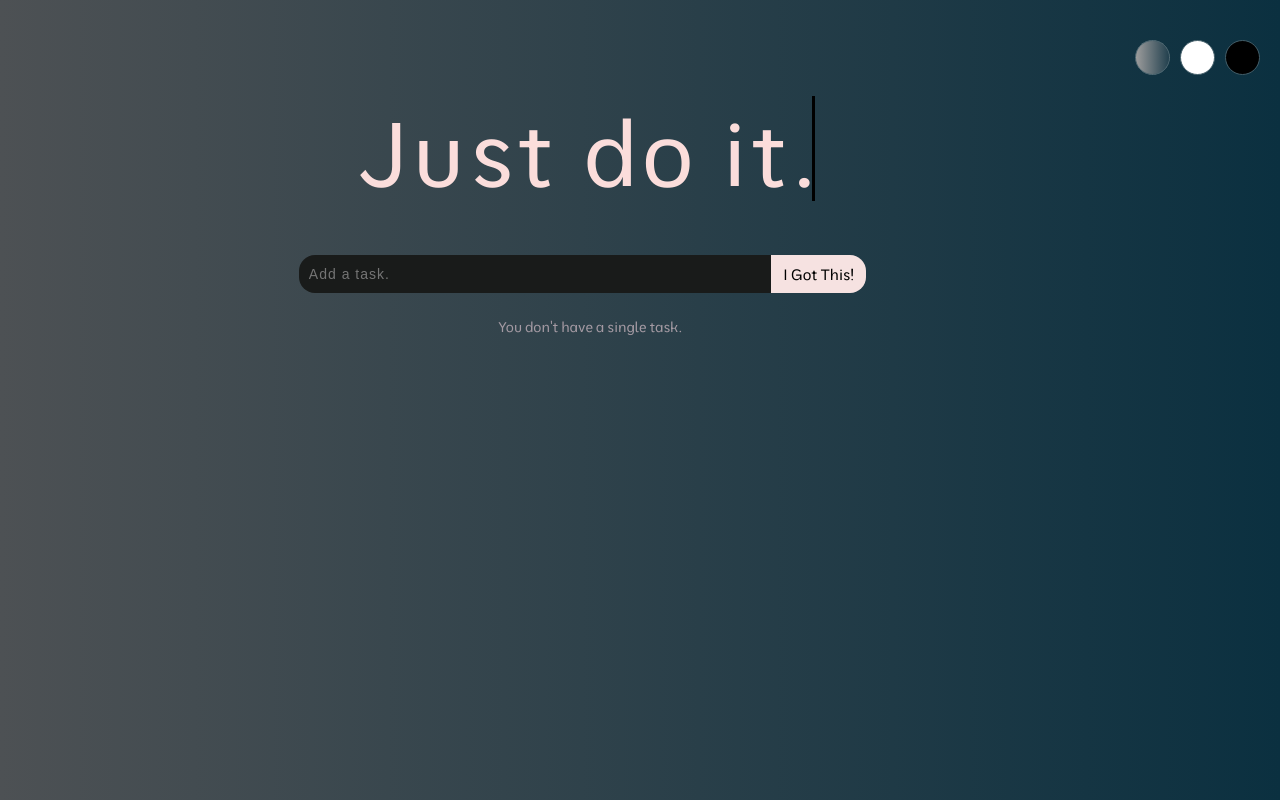
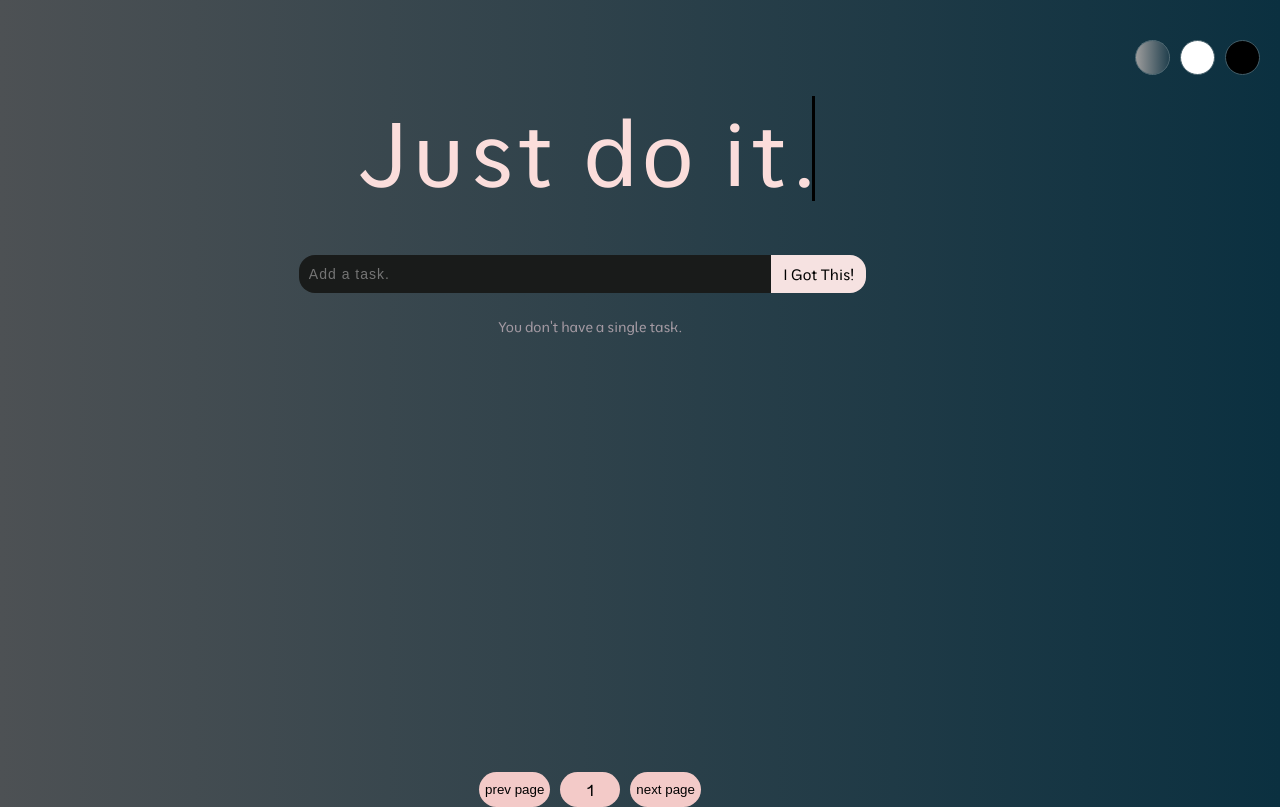
Before and after one commit to NikolayMishaev/Just-do-it-react, a React (Vite) app: page / in a window 1280 px wide. Built offline with nearby package versions, Linux system fonts and the light colour scheme; data requests are answered from the project's data file.

Commit message:
feat: добавлено отображение панели пагинации

```diff
--- a/src/DB/db.json
+++ b/src/DB/db.json
@@ -2,9 +2,9 @@
   "settings": [
     {
       "theme": "grey",
-      "page": 0,
+      "page": 1,
       "countTasksOnPage": 10,
-      "appID": 72,
+      "appID": 87,
       "id": "123"
     }
   ],
--- a/src/components/App/App.jsx
+++ b/src/components/App/App.jsx
@@ -15,10 +15,13 @@ function App() {
 
     const [inputValue, setInputValue] = useState("");
     const [dateLastTask, setDateLastTask] = useState(MESSAGES.taskListIsEmpty);
+    const [visiblePaginationPanel, setVisiblePaginationPanel] = useState(false);
     const dispatch = useDispatch()
     const theme = useSelector(state => state.appSettings.theme)
     const id = useSelector(state => state.appSettings.id)
     const tasks = useSelector(state => state.tasks.tasks)
+    const page = useSelector(state => state.appSettings.page)
+    const countTasksOnPage = useSelector(state => state.appSettings.countTasksOnPage)
 
     function handleInputTask (e) {
         setInputValue(e.target.value)
@@ -67,8 +70,16 @@ function App() {
       }, []);
 
       useEffect(() => {
+        // отобразить дату последней таски
         if (tasks.length > 0) setDateLastTask(getLastDate(tasks))
         else setDateLastTask(MESSAGES.taskListIsEmpty)
+        // отобразить панель пагинации
+        if (tasks.length < countTasksOnPage) {
+            setVisiblePaginationPanel(false)
+            updateAppSettingsServer({page: 1}).then(response => {
+                if (response) dispatch(setPageStore(response.page))
+            }).catch(error => console.log(error))
+        } else setVisiblePaginationPanel(true)
       }, [tasks])
 
   return (
@@ -84,9 +95,9 @@ function App() {
             <ul className="task-manager__container-tasks">
                 {viewTasks}
             </ul>
-            <div className="task-manager__pagination-panel display-none">
+            <div className={`task-manager__pagination-panel ${visiblePaginationPanel ? '' : 'display-none'}`}>
                 <button className="task-manager__button task-manager__button_pagination_prev">prev page</button>
-                <div className="task-manager__page"></div>
+                <div className="task-manager__page">{page}</div>
                 <button className="task-manager__button task-manager__button_pagination_next">next page</button>
             </div>
         </div>
--- a/src/store/appSettingsSlice.js
+++ b/src/store/appSettingsSlice.js
@@ -3,10 +3,10 @@ import { createSlice } from '@reduxjs/toolkit'
 export const appSettingsSlice = createSlice({
   name: 'appSettings',
   initialState: {
-    theme: 'grey',
+    theme: '',
     page: 0,
-    countTasksOnPage: 10,
-    id: 1,
+    countTasksOnPage: 0,
+    id: 0,
   },
   reducers: {
     incrementPageStore: (state) => {
```
